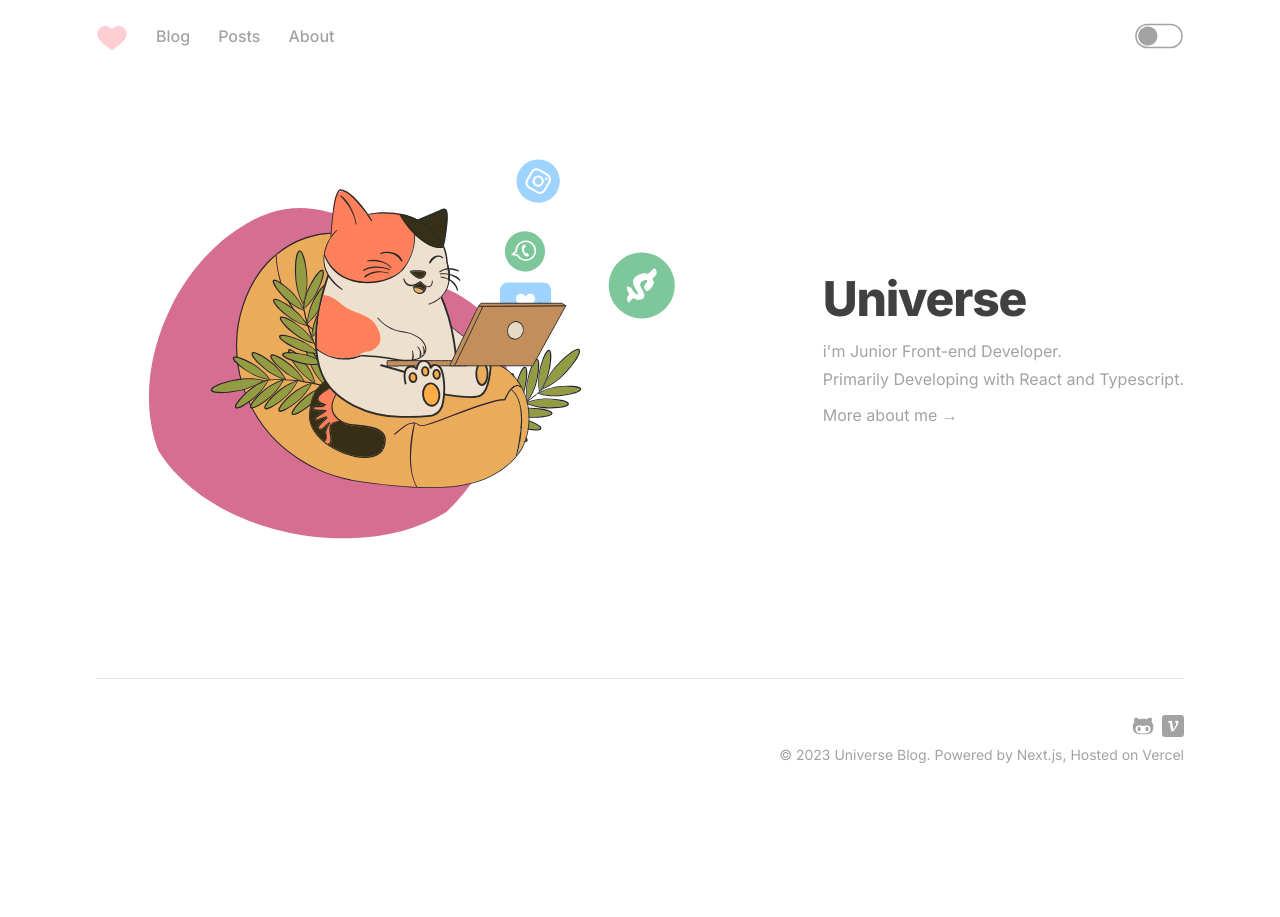
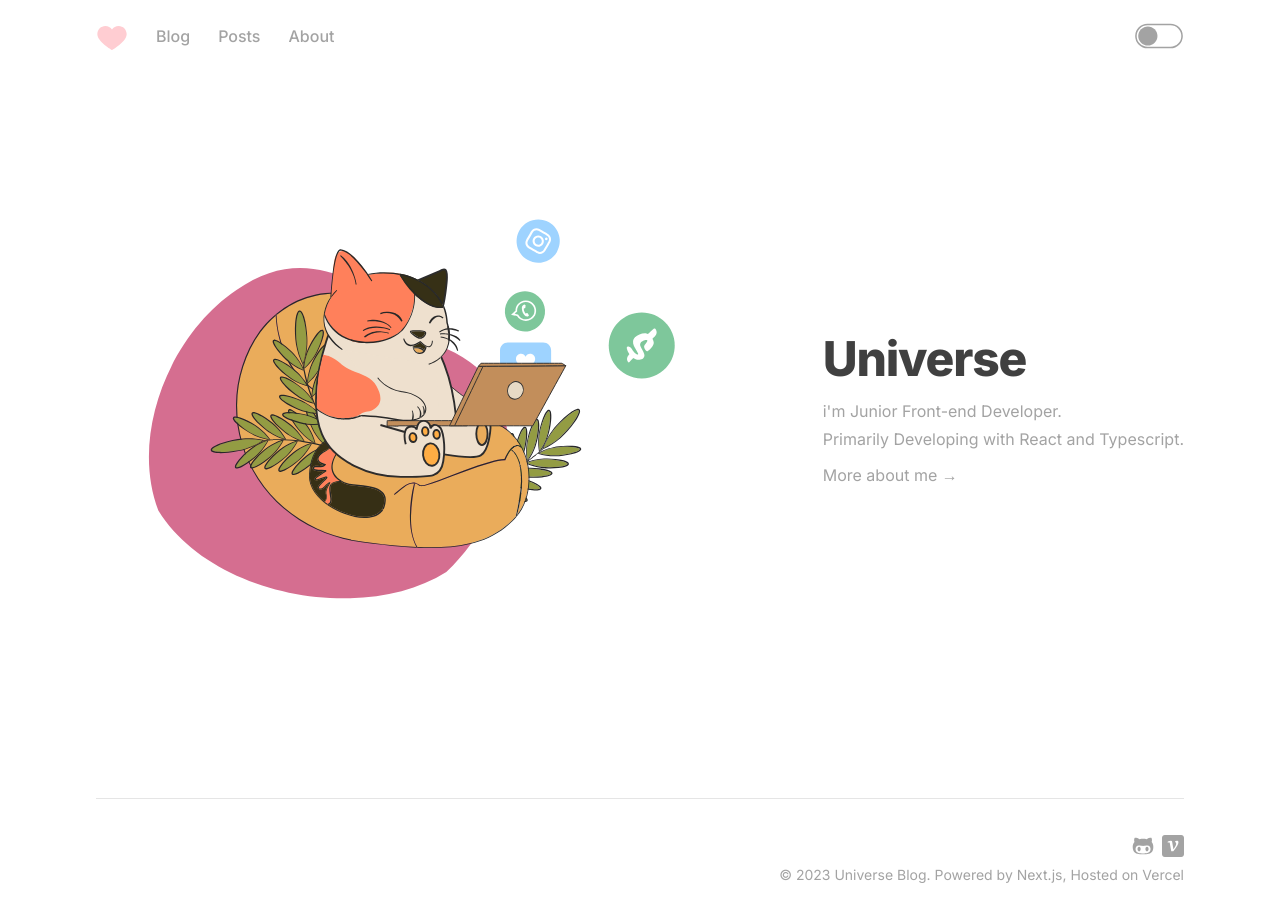
Before and after one commit to Cupcakes33/next-js-blog, a Next.js app: page / in a window 1280 px wide. Before the commit the page ends 800 px from the top, so only its background shows below. Built offline with nearby package versions, Linux system fonts and the light colour scheme.

Commit message:
:lipstick: Style : layout 컴포넌트 margin 및 height 변경

```diff
--- /dev/null
+++ b/src/app/(main)/blog/page.tsx
@@ -0,0 +1,5 @@
+import React from "react";
+
+export default function BlogPage() {
+  return <div>BlogPage</div>;
+}
--- a/src/app/(main)/layout.tsx
+++ b/src/app/(main)/layout.tsx
@@ -19,7 +19,7 @@ export default function RootLayout({
     <html lang="en" className={inter.className}>
       <body className="max-w-3xl px-6 mx-auto lg:max-w-6xl lg:px-8">
         <Header />
-        <main>{children}</main>
+        <main className="relative pb-16">{children}</main>
         <Footer />
       </body>
     </html>
--- a/src/app/(main)/page.tsx
+++ b/src/app/(main)/page.tsx
@@ -3,11 +3,9 @@ import LottieAnimation from "@/components/LottieAnimation";
 
 export default async function Home() {
   return (
-    <main className="relative pb-16 h-[calc(100vh-210px)]">
-      <div className="flex items-center justify-between h-full">
-        <LottieAnimation.MainPage />
-        <Intro />
-      </div>
-    </main>
+    <section className="flex items-center justify-between h-[calc(100vh-154px)]">
+      <LottieAnimation.MainPage />
+      <Intro />
+    </section>
   );
 }
```
